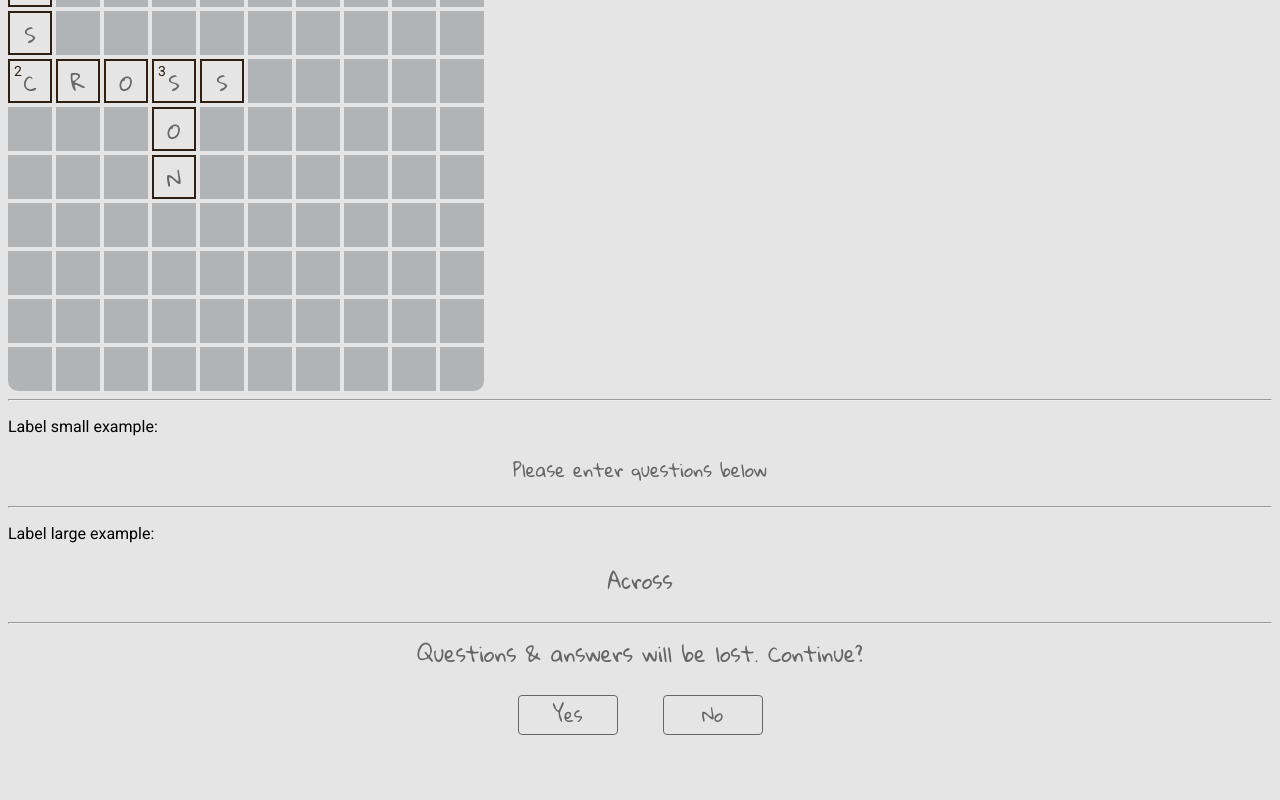
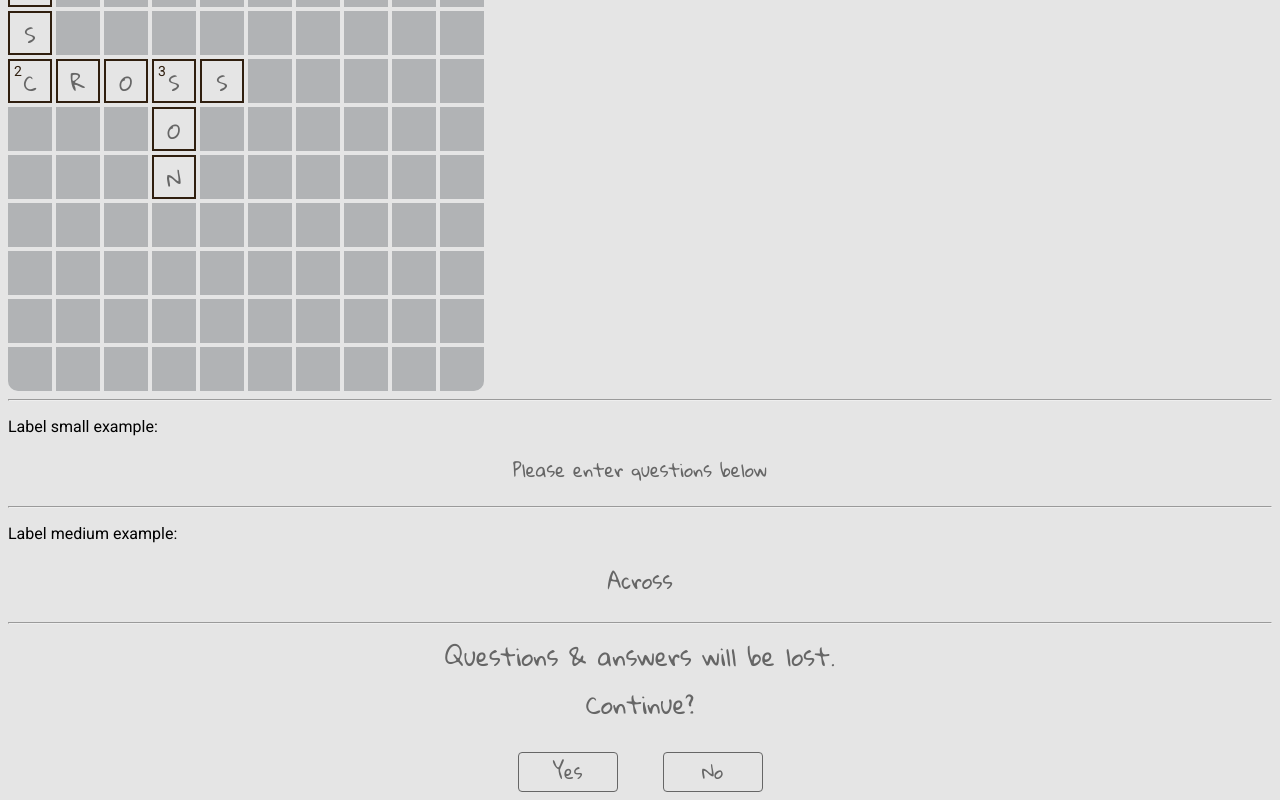
Before and after one commit to ua-dev-front/crossword-master, a React (Create React App) app in the folder frontend/: page / in a window 1280 px wide. Shown: the part 1799-2599 px from the top of the page. Before the commit the page ends 2542 px from the top, so only its background shows below. Built offline with nearby package versions, Linux system fonts and the light colour scheme.

Commit message:
Change `LabelSize`
- current `Large` -> `Medium`
- new `Large` = `24px`

```diff
--- a/frontend/src/App.tsx
+++ b/frontend/src/App.tsx
@@ -175,11 +175,11 @@ function App() {
       <p>Label small example:</p>
       <Label content='Please enter questions below' size={LabelSize.Small} />
       <hr />
-      <p>Label large example:</p>
-      <Label content='Across' size={LabelSize.Large} />
+      <p>Label medium example:</p>
+      <Label content='Across' size={LabelSize.Medium} />
       <hr />
       <Dialog
-        label='Questions & answers will be lost. Continue?'
+        label='Questions & answers will be lost.\nContinue?'
         buttons={[
           { label: 'Yes', onClick: () => console.log('yes') },
           { label: 'No', onClick: () => console.log('no') },
--- a/frontend/src/components/Label/styles.scss
+++ b/frontend/src/components/Label/styles.scss
@@ -8,11 +8,16 @@
     text-align: center;
     line-height: 2em;
 
+
     &_small {
         font-size: 18px;
     }
 
-    &_large {
+    &_medium {
         font-size: 21px;
     }
+
+    &_large {
+        font-size: 24px;
+    }
 }
```
